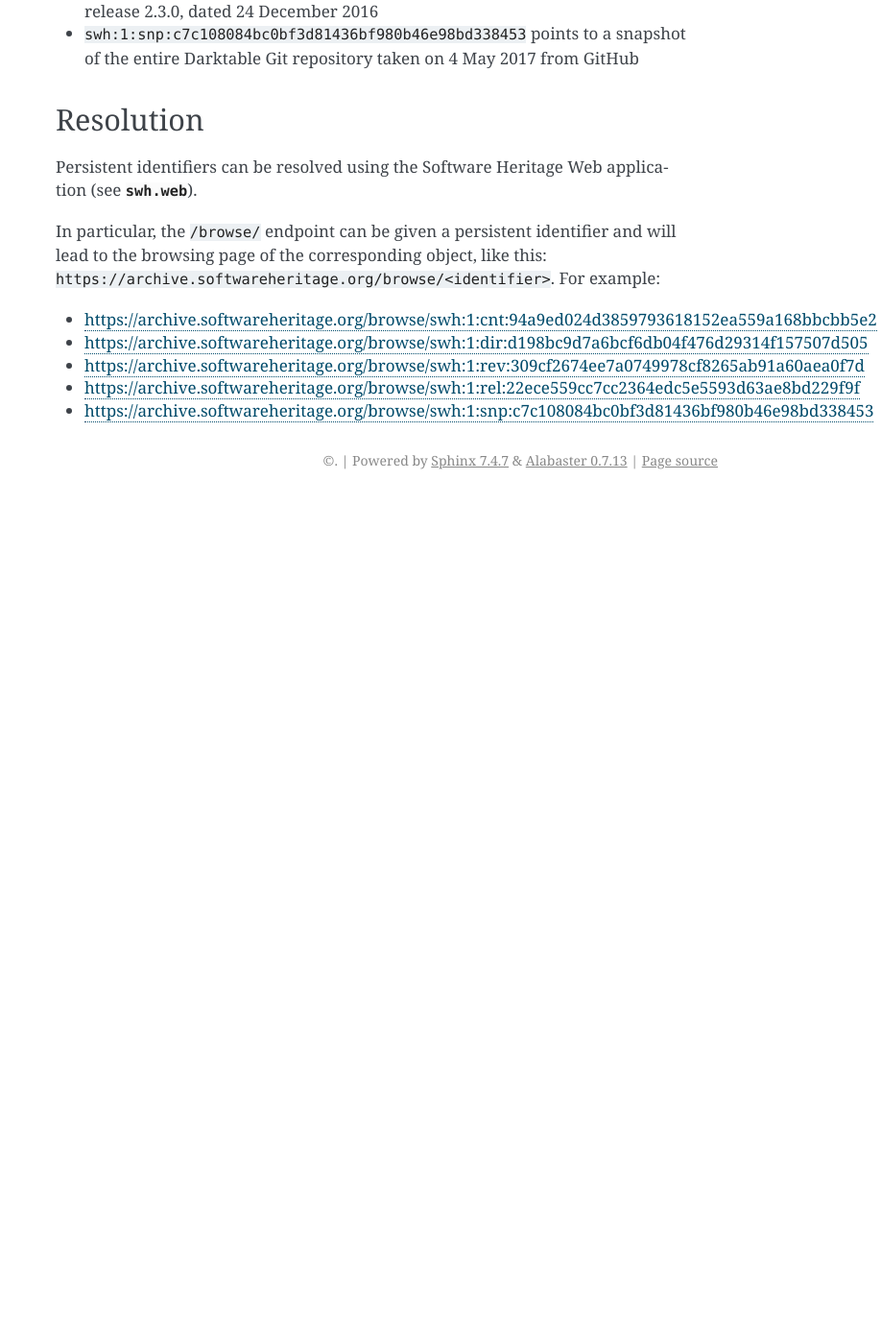
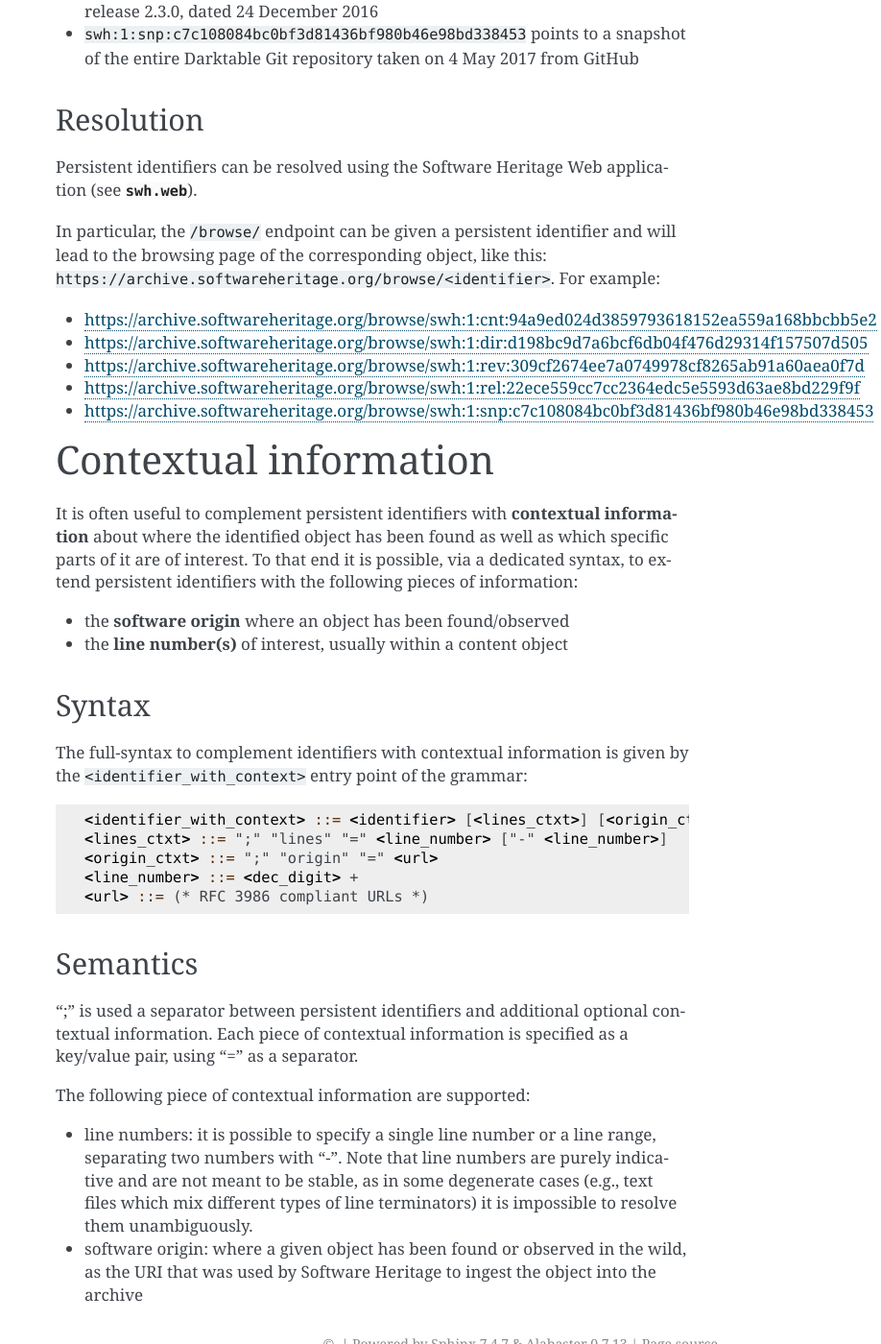
Before and after one commit to SoftwareHeritage/swh-model, a Sphinx documentation site: the page built from docs/persistent-identifiers.rst, in a window 1280 px wide and 1400 px high, scrolled down 2436 px. Shown: the whole window at 96% size, without its empty margins (362-1280 px from the left). Built offline with Sphinx 7.4.7, drawn with Linux system fonts in a browser that asks for light colours; before the commit the page ends 2955 px from its top, so only the background shows below that; some of the changed text lies outside the part shown.

Commit message:
doc: add documentation of contextual information for persistent IDs
Closes T1041

```diff
--- a/docs/persistent-identifiers.rst
+++ b/docs/persistent-identifiers.rst
@@ -47,8 +47,8 @@
     | "cnt"  (* content *)
     ;
   <object_id> ::= 40 * <hex_digit> ;  (* intrinsic object id, as hex-encoded SHA1 *)
-  <hex_digit> ::= "0" | "1" | "2" | "3" | "4" | "5" | "6" | "7" | "8" | "9"
-                | "a" | "b" | "c" | "d" | "e" | "f" ;
+  <dec_digit> ::= "0" | "1" | "2" | "3" | "4" | "5" | "6" | "7" | "8" | "9"
+  <hex_digit> ::= <dec_digit> | "a" | "b" | "c" | "d" | "e" | "f" ;
 
 
 Semantics
@@ -143,3 +143,51 @@
 * `<https://archive.softwareheritage.org/browse/swh:1:rev:309cf2674ee7a0749978cf8265ab91a60aea0f7d>`_
 * `<https://archive.softwareheritage.org/browse/swh:1:rel:22ece559cc7cc2364edc5e5593d63ae8bd229f9f>`_
 * `<https://archive.softwareheritage.org/browse/swh:1:snp:c7c108084bc0bf3d81436bf980b46e98bd338453>`_
+
+
+Contextual information
+======================
+
+It is often useful to complement persistent identifiers with **contextual
+information** about where the identified object has been found as well as which
+specific parts of it are of interest. To that end it is possible, via a
+dedicated syntax, to extend persistent identifiers with the following pieces of
+information:
+
+* the **software origin** where an object has been found/observed
+* the **line number(s)** of interest, usually within a content object
+
+
+Syntax
+------
+
+The full-syntax to complement identifiers with contextual information is given
+by the ``<identifier_with_context>`` entry point of the grammar:
+
+.. code-block:: bnf
+
+  <identifier_with_context> ::= <identifier> [<lines_ctxt>] [<origin_ctxt>]
+  <lines_ctxt> ::= ";" "lines" "=" <line_number> ["-" <line_number>]
+  <origin_ctxt> ::= ";" "origin" "=" <url>
+  <line_number> ::= <dec_digit> +
+  <url> ::= (* RFC 3986 compliant URLs *)
+
+
+Semantics
+---------
+
+";" is used a separator between persistent identifiers and additional optional
+contextual information. Each piece of contextual information is specified as a
+key/value pair, using "=" as a separator.
+
+The following piece of contextual information are supported:
+
+* line numbers: it is possible to specify a single line number or a line range,
+  separating two numbers with "-". Note that line numbers are purely indicative
+  and are not meant to be stable, as in some degenerate cases (e.g., text files
+  which mix different types of line terminators) it is impossible to resolve
+  them unambiguously.
+
+* software origin: where a given object has been found or observed in the wild,
+  as the URI that was used by Software Heritage to ingest the object into the
+  archive
```
